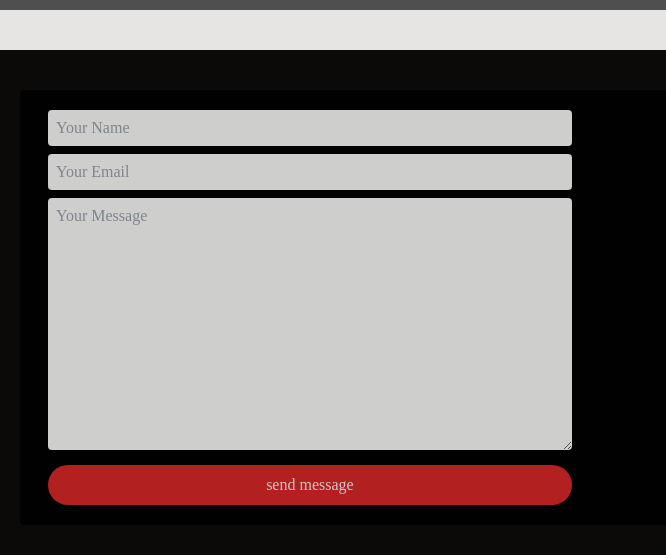
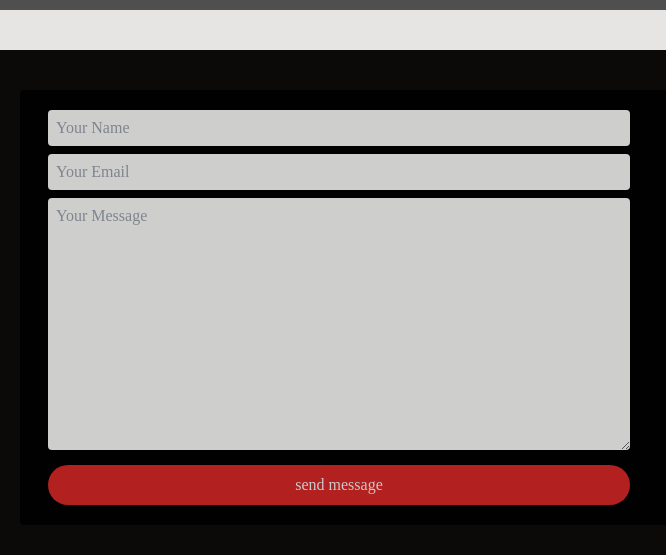
Before and after one commit to AldyyNgere/Terror-Senja, a plain HTML site: page index.html in a window 1280 px wide. Shown: the part 2039-2594 px from the top of the page, 0-666 px from the left. Drawn offline with nearby package versions, Linux system fonts and the light colour scheme; grey boxes are pictures that could not be loaded; a web font is replaced by a local one.

Commit message:
fixed contact section 2

```diff
--- a/index.html
+++ b/index.html
@@ -180,7 +180,7 @@
                 name="name"
                 id="name"
                 placeholder="Your Name"
-                class="py-1.5 px-2 w-[90%] max-sm:w-[100%] rounded text-stone-950 outline-none"
+                class="py-1.5 px-2 w-full max-sm:w-full rounded text-stone-950 outline-none"
               />
             </div>
             <div>
@@ -189,7 +189,7 @@
                 name="email"
                 id="email"
                 placeholder="Your Email"
-                class="py-1.5 px-2 w-[90%] max-sm:w-[100%] outline-none rounded text-stone-950"
+                class="py-1.5 px-2 w-full max-sm:w-full outline-none rounded text-stone-950"
               />
             </div>
             <div>
@@ -199,14 +199,14 @@
                 cols="30"
                 rows="10"
                 placeholder="Your Message"
-                class="py-1.5 px-2 w-[90%] max-sm:w-[100%] outline-none rounded text-stone-950"
+                class="py-1.5 px-2 w-full max-sm:w-full outline-none rounded text-stone-950"
               ></textarea>
             </div>
             <div>
               <input
                 type="submit"
                 value="send message"
-                class="text-center w-[90%] max-sm:w-[100%] bg-red-600 hover:bg-red-700 duration-300 py-2 rounded-full cursor-pointer"
+                class="text-center w-full max-sm:w-full bg-red-600 hover:bg-red-700 duration-300 py-2 rounded-full cursor-pointer"
               />
             </div>
           </form>
```
